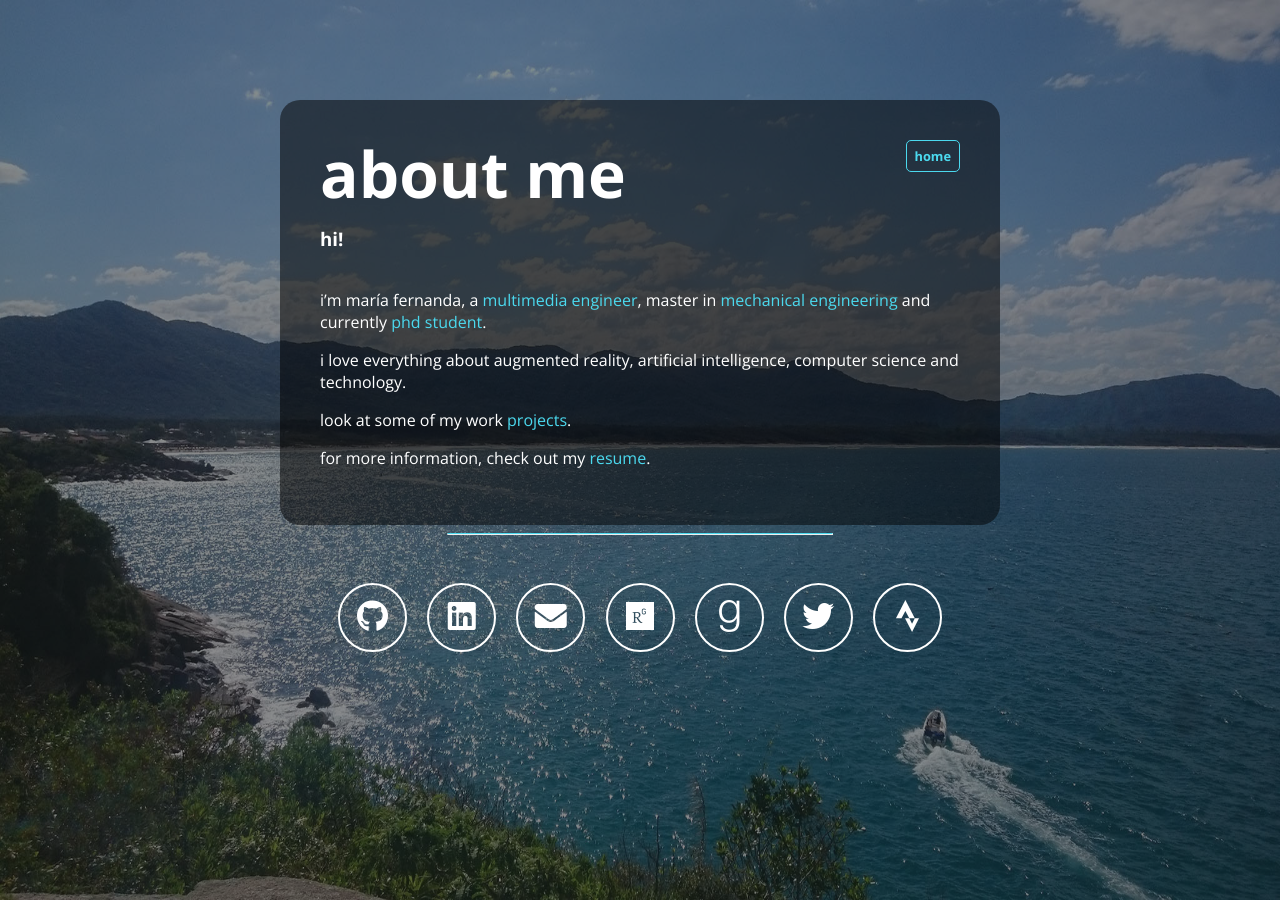
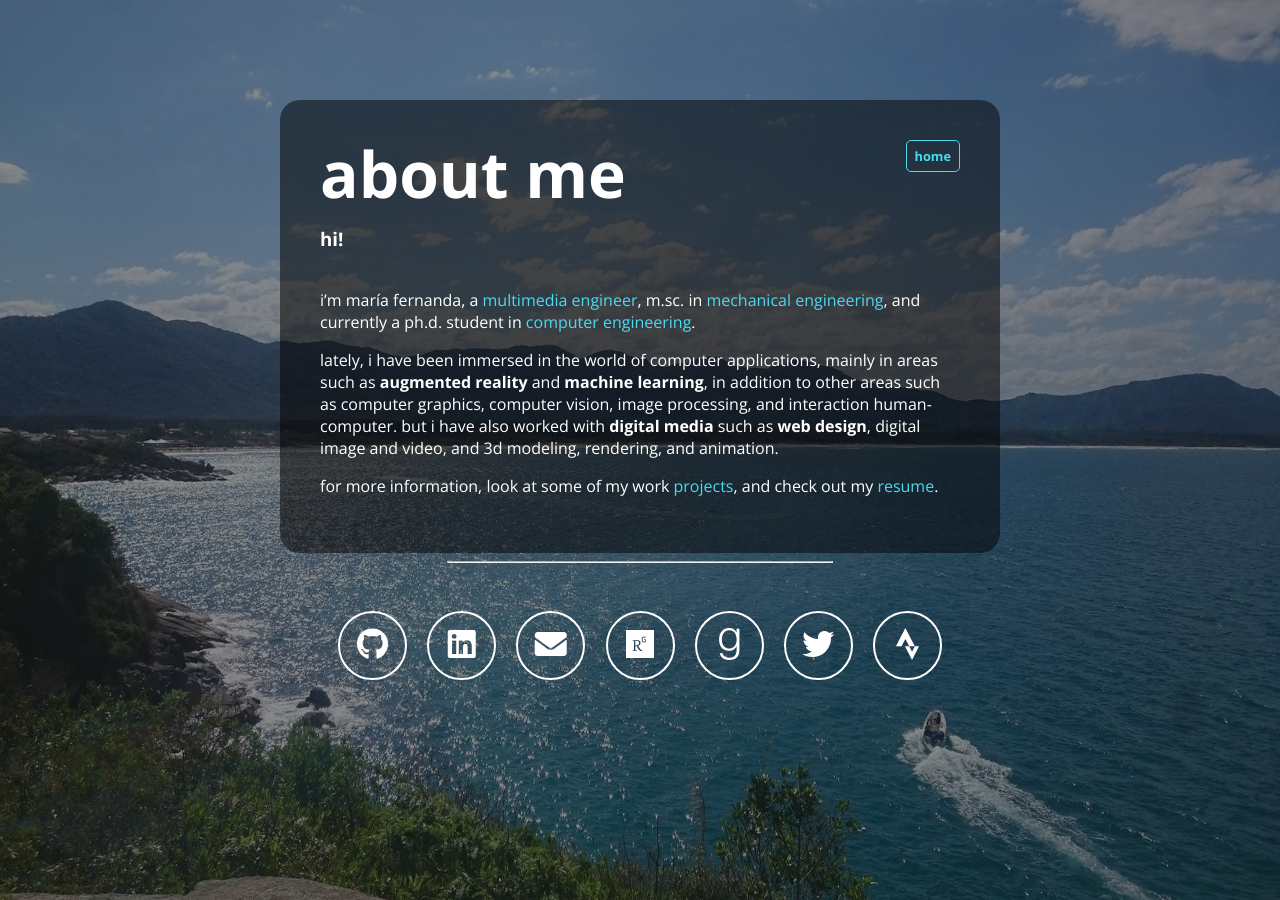
Before and after one commit to mafda/mafda.github.io, a Jekyll site: the page built from about.md, in a window 1280 px wide. Built offline with Jekyll 4.4.1, drawn with Linux system fonts in a browser that asks for light colours; nearby versions of some CDN libraries.

Commit message:
modified text, and title

```diff
--- a/about.md
+++ b/about.md
@@ -1,6 +1,6 @@
 ---
 layout: page
-title: ma. fernanda rodríguez r. - about me
+title: ma. fernanda rodríguez r. | about me |  multimedia engineer, m.sc. in mechanical engineering and ph.d. student in computer engineering.
 permalink: /about/
 ---
 
@@ -8,10 +8,17 @@ permalink: /about/
 
 ### hi!
 
-i’m maría fernanda, a [multimedia engineer](http://www.umng.edu.co/web/guest/programas-academicos/facultad-ingenieria/pregrados/ingenieria-multimedia), master in [mechanical engineering](https://www.fem.unicamp.br/index.php/pt-br/academico/pos-graduacao) and currently [phd student](http://www.fee.unicamp.br/node/25).
+i’m maría fernanda, a [multimedia
+engineer](http://www.umng.edu.co/web/guest/programas-academicos/facultad-ingenieria/pregrados/ingenieria-multimedia),
+m.sc. in [mechanical
+engineering](https://www.fem.unicamp.br/index.php/pt-br/academico/pos-graduacao),
+and currently a ph.d. student in [computer engineering](http://www.fee.unicamp.br/node/25).
 
-i love everything about augmented reality, artificial intelligence, computer science and technology.
+lately, i have been immersed in the world of computer applications, mainly in
+areas such as **augmented reality** and **machine learning**, in addition to other areas
+such as computer graphics, computer vision, image processing, and interaction
+human-computer. but i have also worked with **digital media** such as **web design**,
+digital image and video, and 3d modeling, rendering, and animation.
 
-look at some of my work [projects](/post).
-
-for more information, check out my [resume](/assets/resume_mafernandarodriguezr.pdf).
+for more information, look at some of my work [projects](/post), and check out
+my [resume](/assets/resume_mafernandarodriguezr.pdf).
```
